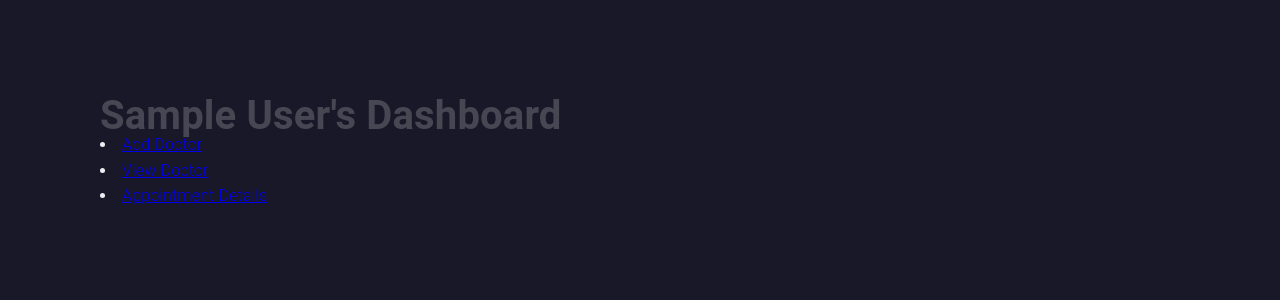
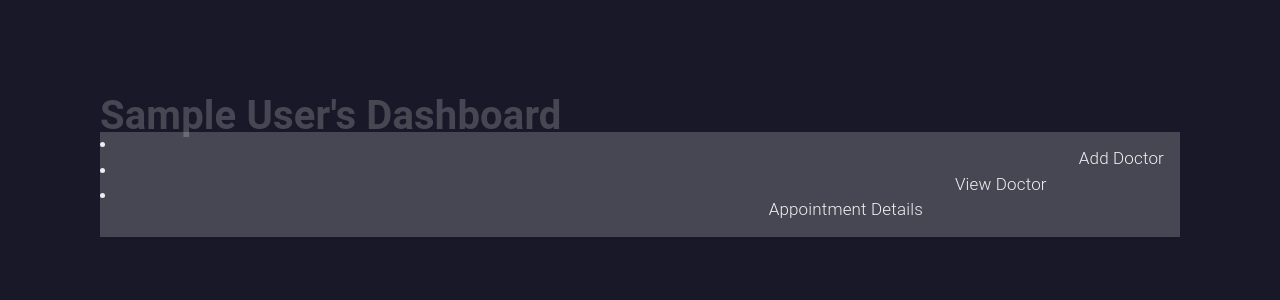
Before and after one commit to rahuldahal/dabs, a PHP site: template views/adminDashboard.php in a window 1280 px wide. Shown: the top 300 px of the page. Run offline with PHP 8.4, Linux system fonts and the light colour scheme; the template is opened without the code that fills it, so the values that code supplies are empty; the visitor is signed in with stand-in values (Sample User, id 1).

Commit message:
styled table

```diff
--- a/css/common.css
+++ b/css/common.css
@@ -20,3 +20,11 @@ label {
 textarea {
   width: 600px;
 }
+
+table {
+  /* border: 1px solid; */
+  padding: 5px;
+  border-spacing: 15px;
+  display: inline;
+  text-align: center;
+}
--- a/css/dashboard.css
+++ b/css/dashboard.css
@@ -14,6 +14,7 @@ h1 {
   font-size: 40px;
   line-height: 0.8em;
   color: rgba(255, 255, 255, 0.2);
+  text-transform: capitalize;
 }
 
 .made-with {
@@ -146,3 +147,34 @@ select:focus {
 .doctorDetails .formField {
   margin-top: 1rem;
 }
+
+/* Add a black background color to the top navigation */
+nav{
+  margin-bottom: 50px;
+  /* background-color: rgb(41, 65, 97); */
+  background-color: rgba(255, 255, 255, 0.2);
+  overflow: hidden;
+}
+
+/* Style the links inside the navigation bar */
+nav a{
+  float: right;
+  color: #f2f2f2;
+  text-align: center;
+  padding: 14px 16px;
+  text-decoration: none;
+  font-size: 17px;
+}
+
+/* Change the color of links on hover */
+nav a:hover{
+  background-color: #ddd;
+  color: black;
+}
+
+.tableTitle{
+  /* margin: 15px; */
+  margin-top: 20px;
+  margin-left: 15px;
+  /* text-align: center; */
+}
```
